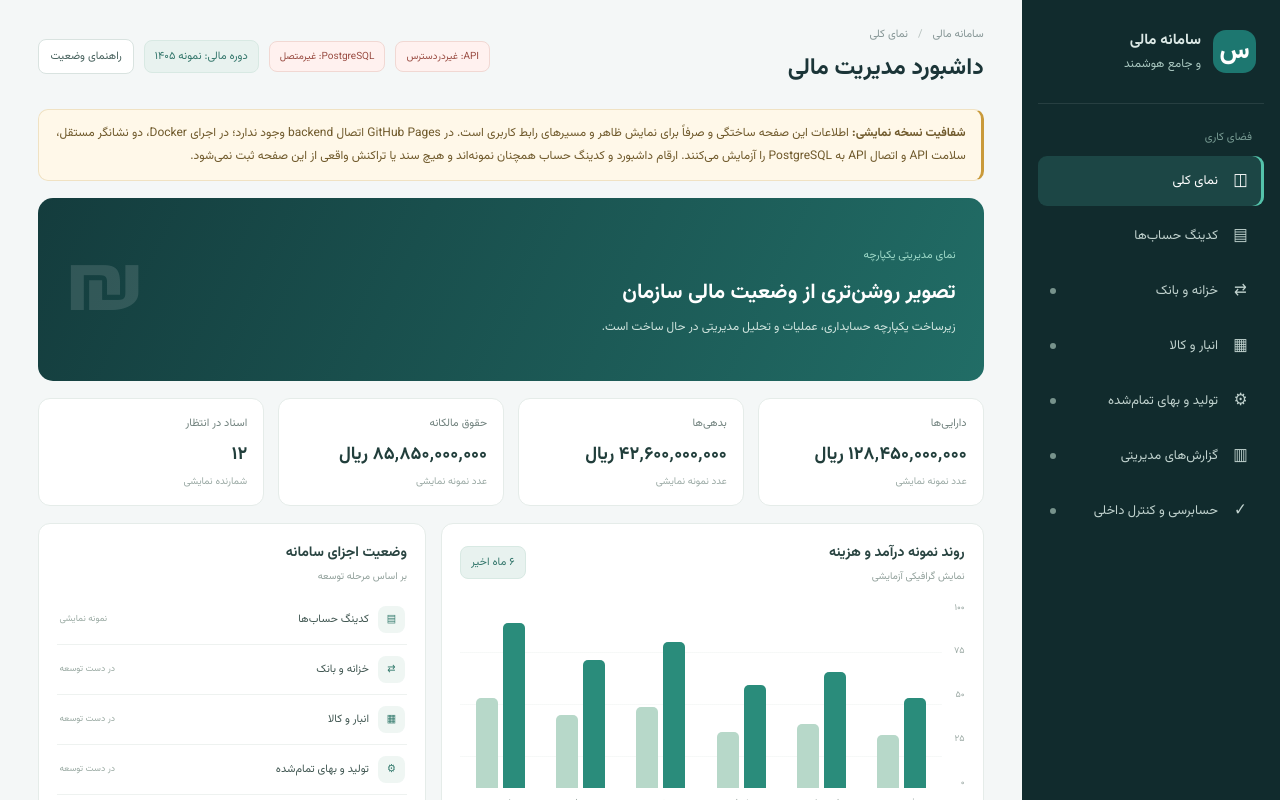
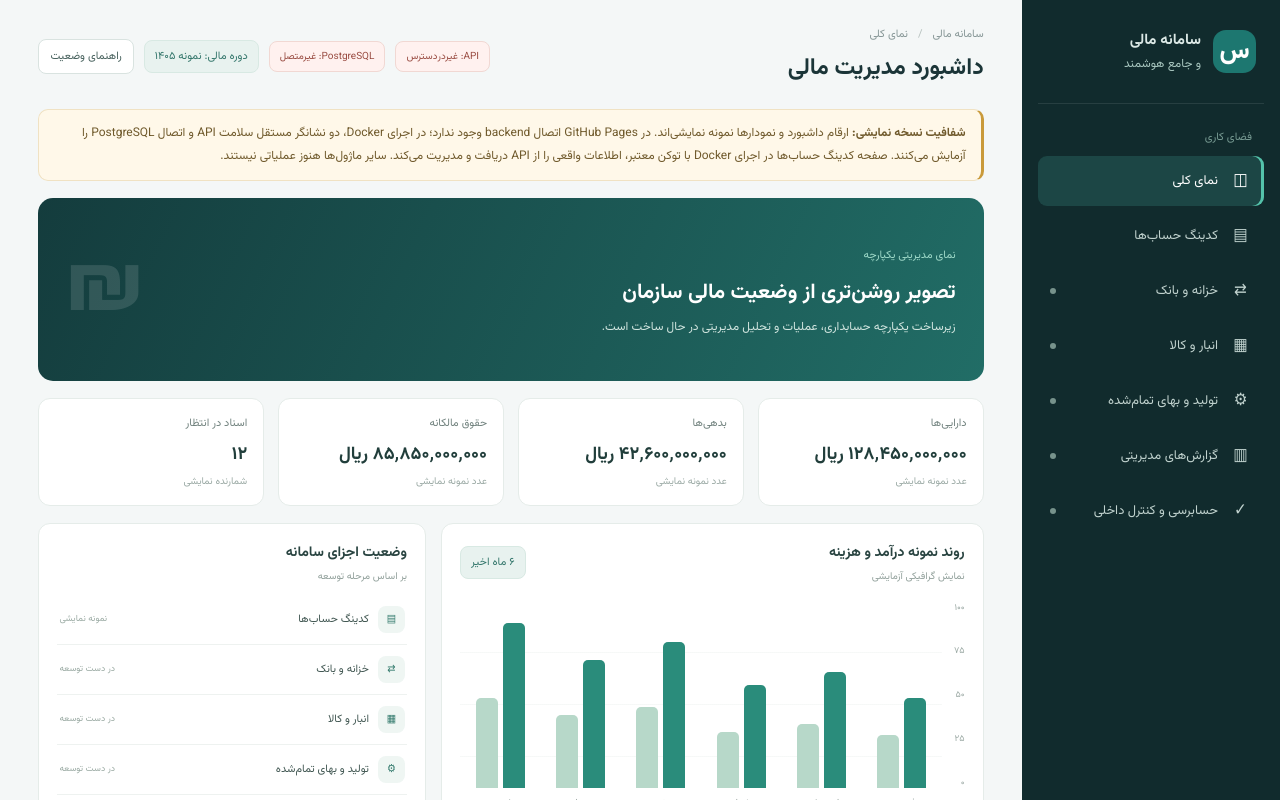
Before and after one commit to mrbehroozmehdizadeh-blip/hesabdari-perfect-, a React (Vite) app in the folder web/: page / in a window 1280 px wide. Both pictures are taken after a click on the button "راهنمای وضعیت". Shown: the top 800 px of the page. Built offline with nearby package versions, Linux system fonts and the light colour scheme; no server answers.

Commit message:
Clarify live account data versus illustrative dashboard preview

```diff
--- a/web/src/App.tsx
+++ b/web/src/App.tsx
@@ -49,7 +49,7 @@ export default function App() {
     </aside>
     <main className="main">
       <header className="topbar"><div><div className="breadcrumb">سامانه مالی <span>/</span> {selected.label}</div><h1>{active === "overview" ? "داشبورد مدیریت مالی" : selected.label}</h1></div><div className="top-actions"><span className={`api-status ${apiStatus}`}>API: {apiStatus === "checking" ? "در حال بررسی" : apiStatus === "connected" ? "در دسترس" : "غیردر‌دسترس"}</span><span className={`api-status ${databaseStatus}`}>PostgreSQL: {databaseStatus === "checking" ? "در حال بررسی" : databaseStatus === "connected" ? "متصل" : "غیرمتصل"}</span><span className="period">دوره مالی: نمونه ۱۴۰۵</span><button className="help" onClick={() => setShowInfo(!showInfo)}>راهنمای وضعیت</button></div></header>
-      {showInfo && <div className="info-banner"><strong>شفافیت نسخه نمایشی:</strong> اطلاعات این صفحه ساختگی و صرفاً برای نمایش ظاهر و مسیرهای رابط کاربری است. در GitHub Pages اتصال backend وجود ندارد؛ در اجرای Docker، دو نشانگر مستقل، سلامت API و اتصال API به PostgreSQL را آزمایش می‌کنند. ارقام داشبورد و کدینگ حساب همچنان نمونه‌اند و هیچ سند یا تراکنش واقعی از این صفحه ثبت نمی‌شود.</div>}
+      {showInfo && <div className="info-banner"><strong>شفافیت نسخه نمایشی:</strong> ارقام داشبورد و نمودارها نمونه نمایشی‌اند. در GitHub Pages اتصال backend وجود ندارد؛ در اجرای Docker، دو نشانگر مستقل سلامت API و اتصال PostgreSQL را آزمایش می‌کنند. صفحه کدینگ حساب‌ها در اجرای Docker با توکن معتبر، اطلاعات واقعی را از API دریافت و مدیریت می‌کند. سایر ماژول‌ها هنوز عملیاتی نیستند.</div>}
       {active === "overview" && <><section className="welcome"><div><span className="eyebrow">نمای مدیریتی یکپارچه</span><h2>تصویر روشن‌تری از وضعیت مالی سازمان</h2><p>زیرساخت یکپارچه حسابداری، عملیات و تحلیل مدیریتی در حال ساخت است.</p></div><div className="welcome-symbol">₪</div></section>
         <section className="metrics">
           <article className="metric"><span>دارایی‌ها</span><strong>{money(128450000000)}</strong><small>عدد نمونه نمایشی</small></article>
@@ -63,7 +63,7 @@ export default function App() {
       </>}
       {active === "accounts" && <AccountsWorkspace />}
       {active !== "overview" && active !== "accounts" && <section className="panel coming"><div className="coming-icon">{selected.icon}</div><h2>ماژول {selected.label}</h2><span className="tag">در دست توسعه</span><p>ساختار این بخش در نقشه راه سامانه قرار دارد. تا زمان تکمیل منطق کسب‌وکار، API، کنترل دسترسی و آزمون‌ها، عملیات واقعی در این قسمت فعال نیست.</p><button onClick={()=>setActive("overview")}>بازگشت به داشبورد</button></section>}
-      <footer className="footer"><span>سامانه مالی و جامع هوشمند</span><span>نسخه نمایشی مستقل از Floot · GitHub Pages</span></footer>
+      <footer className="footer"><span>سامانه مالی و جامع هوشمند</span><span>{window.location.hostname.endsWith("github.io") ? "پیش‌نمایش ایستا · GitHub Pages" : "اجرای محلی Docker · کدینگ متصل به API"}</span></footer>
     </main>
   </div>;
 }
```
